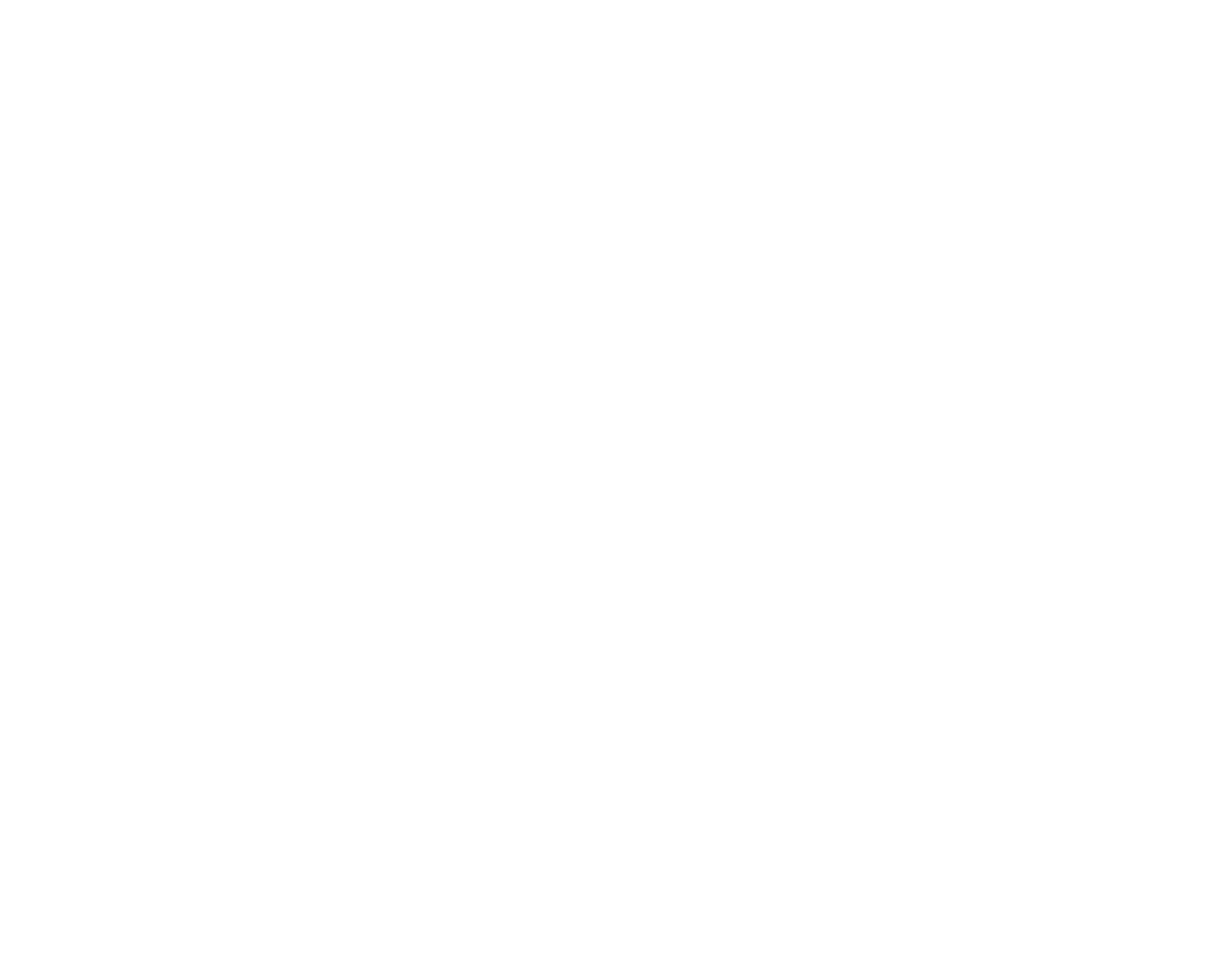
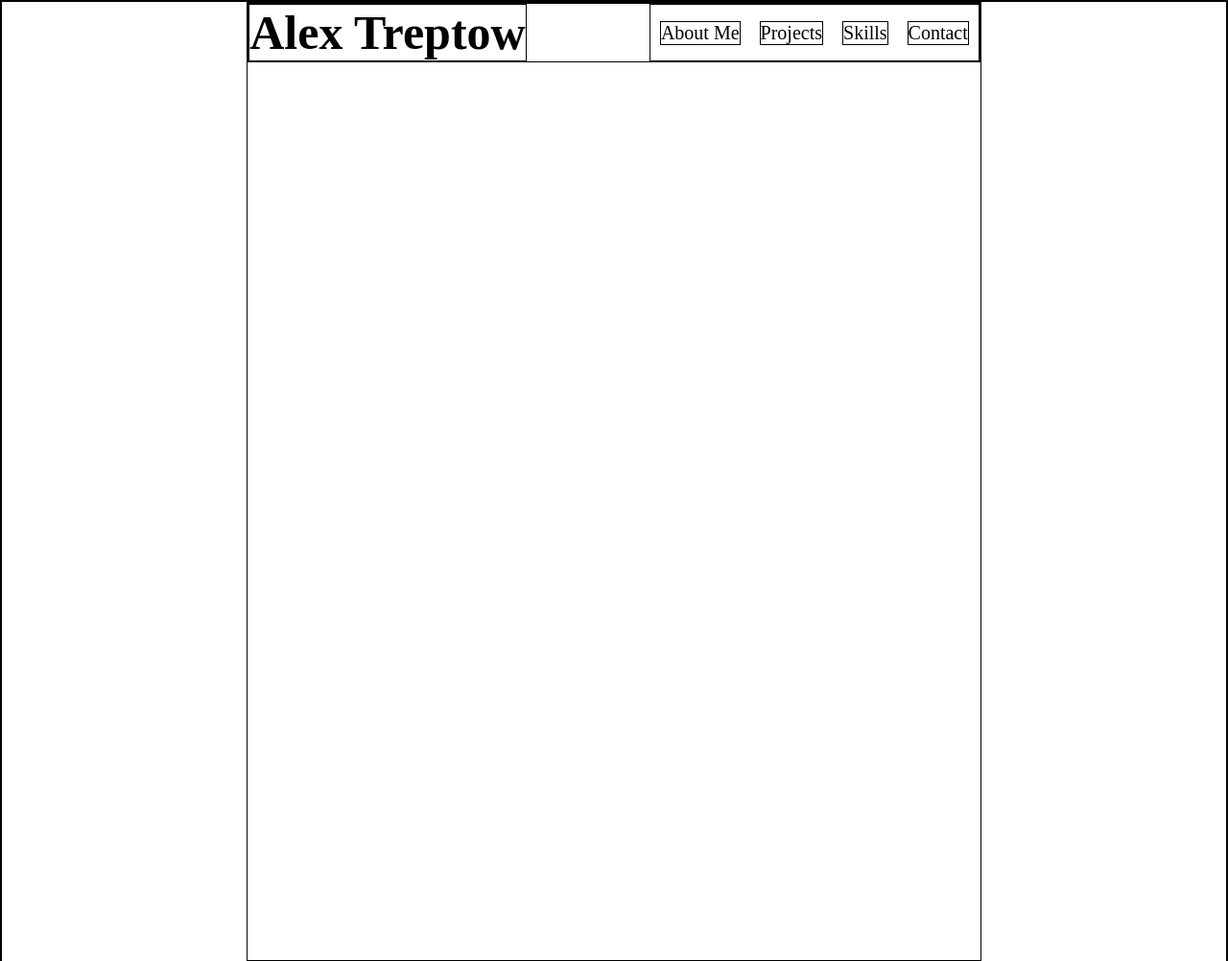
Before and after one commit to acktreptow/Lesson-16, a plain HTML site: page index.html in a window 1280 px wide. Shown: the whole page at 96% size. Before the commit the page ends 800 px from the top, so only its background shows below. Drawn offline with Linux system fonts and the light colour scheme.

Commit message:
add header

```diff
--- a/index.html
+++ b/index.html
@@ -4,7 +4,21 @@
     <meta charset="UTF-8" />
     <meta http-equiv="X-UA-Compatible" content="IE=edge" />
     <meta name="viewport" content="width=device-width, initial-scale=1.0" />
-    <title>Document</title>
+    <title>My Portfolio</title>
+    <link href="styles.css" rel="stylesheet" />
+    <script src="main.js" defer></script>
   </head>
-  <body></body>
+  <body>
+    <div id="container">
+      <div id="nav">
+        <h1>Alex Treptow</h1>
+        <ul>
+          <li>About Me</li>
+          <li>Projects</li>
+          <li>Skills</li>
+          <li>Contact</li>
+        </ul>
+      </div>
+    </div>
+  </body>
 </html>
--- a/styles.css
+++ b/styles.css
@@ -0,0 +1,34 @@
+* {
+  margin: 0;
+  padding: 0;
+  box-sizing: border-box;
+  border: 1px solid black;
+}
+
+#container {
+  height: 1000px;
+  margin-left: 20%;
+  margin-right: 20%;
+}
+
+#nav {
+  display: flex;
+}
+
+h1 {
+  font-size: 50px;
+}
+
+ul {
+  display: flex;
+  list-style-type: none;
+  align-items: center;
+  margin: 0;
+  margin-left: auto;
+}
+
+li {
+  font-size: 20px;
+  margin-left: 10px;
+  margin-right: 10px;
+}
```
